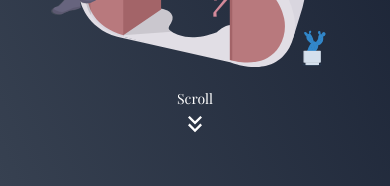
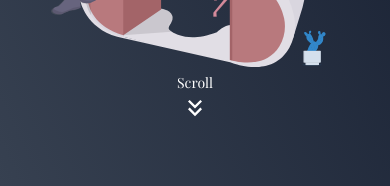
Before and after one commit to SebastienLaurentt/Portfolio-SL, a React (Vite) app: page / in a window 390 px wide. Shown: the part 658-844 px from the top of the page. Built offline with nearby package versions, Linux system fonts and the light colour scheme.

Commit message:
fix scroll bottom on home page

```diff
--- a/src/sections/Home.tsx
+++ b/src/sections/Home.tsx
@@ -52,7 +52,7 @@ function Home() {
         </div>
       </div>
       {/* Scroll bottom */}
-      <div className="text-white text-center mt-4 md:mt-12 animate-bounce">
+      <div className="text-white text-center md:mt-12 animate-bounce">
         <span className=""> Scroll </span>
         <div className="flex flex-row justify-center">
           <MdKeyboardDoubleArrowDown size={28} />
```
